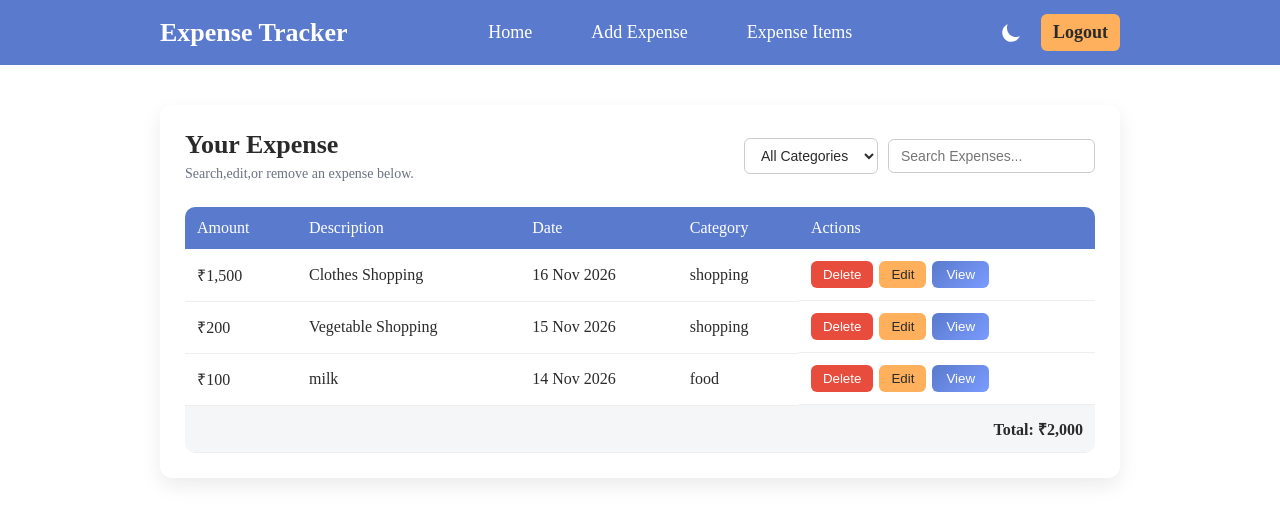
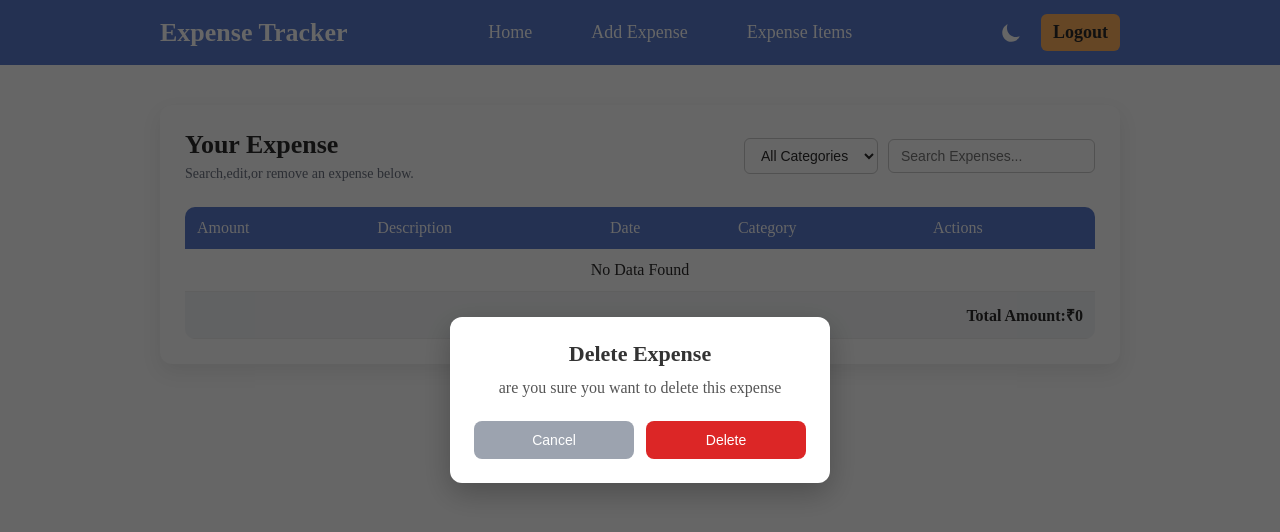
Before and after one commit to vaishalisagarka/expensetracker, a React (Vite) app: page / in a window 1280 px wide. Shown: the top 532 px of the page. Built offline with nearby package versions, Linux system fonts and the light colour scheme.

Commit message:
implement localstorage and confirmationmodel

```diff
--- a/package.json
+++ b/package.json
@@ -13,7 +13,8 @@
     "react": "^19.3.1",
     "react-dom": "^19.3.1",
     "react-icons": "^5.7.0",
-    "react-router-dom": "^7.18.5"
+    "react-router-dom": "^7.18.5",
+    "uuid": "^14.0.3"
   },
   "devDependencies": {
     "@eslint/js": "^10.0.1",
--- /dev/null
+++ b/src/components/ConfirmationModal.jsx
@@ -0,0 +1,38 @@
+
+import '../styles/ConfirmationModal.css'
+
+function ConfirmationModal({
+    title="Confirm Action",
+    message,
+    confirmText="Confirm",
+    cancelText="Cancel",
+    onConfirm,
+    onCancel,
+}) {
+
+  return (
+    <div className="confirmation-overlay" onClick={onCancel}>
+        <div
+            className="confirmation-modal"
+            role="dialog"
+            aria-modal="true"
+            aria-labelledby="confirmation-title"
+            onClick={(event) => event.stopPropagation()}
+            >
+
+            <h2 id="confirmation-title">{title}</h2>
+            <p>{message}</p>
+
+            <div className="confirmation-buttons">
+                <button type="button" className="confirmation-cancel" onClick={onCancel}>{cancelText}</button>
+
+                <button type="button" className="confirmation-delete" onClick={onConfirm}>{confirmText}</button>
+            </div>
+
+        </div>
+
+    </div>
+  )
+}
+
+export default ConfirmationModal
--- a/src/components/ExpenseForm.jsx
+++ b/src/components/ExpenseForm.jsx
@@ -1,7 +1,10 @@
 import '../styles/ExpenseForm.css'
 import { useState } from 'react';
+import {v4 as uuidv4} from "uuid";
+import { useNavigate } from 'react-router-dom';
 
 export default function ExpenseForm(){
+    const navigate=useNavigate();
     const [formData,setFormData] = useState({
         amount:"",
         description:'',
@@ -46,7 +49,11 @@ export default function ExpenseForm(){
 
         if(!validate())return;
 
-        console.log("Expense Added Successfully",formData.amount,formData.description,formData.date,formData.category);
+        const expenses=JSON.parse(localStorage.getItem('expenses') || '[]');
+        const newExpense = {...formData,id:uuidv4()};
+        localStorage.setItem('expenses',JSON.stringify([...expenses,newExpense]));
+        console.log("Expense Added Successfully",newExpense);
+        navigate("/");
     }
     return(
         <div className="expenseform">
--- a/src/components/ExpenseList.jsx
+++ b/src/components/ExpenseList.jsx
@@ -1,7 +1,24 @@
+import { useEffect, useState } from 'react';
 import '../styles/ExpenseList.css';
+import ConfirmationModal from './ConfirmationModal';
 
-function ExpenseList({expenses}){
+function ExpenseList(){
+    const [expenses,setExpenses]=useState([]);
+
+    const loadExpenses=() =>{
+        const savedExpenses=JSON.parse(localStorage.getItem("expenses") || "[]");
+        setExpenses(savedExpenses);
+    };
+
+    useEffect(() => {
+        // eslint-disable-next-line react-hooks/set-state-in-effect
+        loadExpenses();
+    },[]);
+    const totalAmount = expenses.reduce(
+        (sum,item)=> sum + Number(item.amount),0
+    );
     return(
+        <>
         <div className="ExpenseList">
             <div className="list-search">
                 <div>
@@ -39,10 +56,11 @@ function ExpenseList({expenses}){
                 </thead>
 
                 <tbody>
-                    {expenses.map((expense)=>(
-                        <tr>
+                    {expenses.length>0? (
+                        expenses.map((expense)=>(
+                        <tr key={expense.id}>
                             <td>{expense.amount}</td>
-                            <td>{expense.shopping}</td>
+                            <td>{expense.description}</td>
                             <td>{expense.date}</td>
                             <td>{expense.category}</td>
                              <td className="table-actions">
@@ -51,15 +69,32 @@ function ExpenseList({expenses}){
                                 <button className="btn-readmore">View</button>
                             </td>
                         </tr>
-                    ))}
+                    ))
+                    ):(<>
+                        <tr>
+                            <td colSpan="7" className="no-data">No Data Found</td>
+                        </tr>
+                    </>
+
+                    )}
+
 
                     <tr className="expense-total">
-                        <td colSpan={5}>Total: ₹2,000</td>
+                        <td colSpan={5}>Total Amount:₹{totalAmount}</td>
                     </tr>
                 </tbody>
             </table>
 
         </div>
+        <ConfirmationModal
+        title="Delete Expense"
+        message={"are you sure you want to delete this expense"}
+        confirmText="Delete"
+        cancelText="Cancel"
+        onCancel={()=>{}}
+        onConfirm={()=>{}}
+        />
+        </>
     );
 }
 
--- a/src/pages/Homepage.jsx
+++ b/src/pages/Homepage.jsx
@@ -2,31 +2,11 @@ import ExpenseList from "../components/ExpenseList";
 import Navbar from "../components/Navbar";
 
 function Homepage(){
-    const expenses=[
-    {
-      amount:"₹1,500",
-      shopping:"Clothes Shopping",
-      date:"16 Nov 2026",
-      category:"shopping"
-    },
-    {
-      amount:"₹200",
-      shopping:"Vegetable Shopping",
-      date:"15 Nov 2026",
-      category:"shopping"
-    },
-    {
-      amount:"₹100",
-      shopping:"milk",
-      date:"14 Nov 2026",
-      category:"food"
-    }
 
-  ]
     return(
         <>
         <Navbar/>
-        <ExpenseList expenses={expenses}/>
+        <ExpenseList />
         </>
     );
 }
--- /dev/null
+++ b/src/styles/ConfirmationModal.css
@@ -0,0 +1,66 @@
+.confirmation-overlay{
+    position: fixed;
+    top: 0;
+    right: 0;
+    bottom: 0;
+    left: 0;
+    display: flex;
+    align-items: center;
+    justify-content: center;
+    padding: 20px;
+    background: rgba(0,0,0,0.6);
+    z-index: 1000;
+}
+
+.confirmation-modal{
+    width: 100%;
+    max-width: 380px;
+    padding: 24px;
+    border-radius: 12px;
+    background: #ffffff;
+    box-shadow: 0 10px 30px rgba(0,0,0,0.25);
+    text-align: center;
+}
+
+.confirmation-modal h2{
+    margin: 0 0 12px;
+    color: #333;
+    font-size: 22px;
+}
+
+.confirmation-modal p{
+    margin: 0;
+    color: #555;
+}
+
+.confirmation-buttons{
+    display: flex;
+    gap: 12px;
+    margin-top: 24px;
+}
+
+.confirmation-buttons button{
+    flex: 1;
+    padding: 11px;
+    border: none;
+    border-radius: 8px;
+    color: white;
+    cursor: pointer;
+    font-size: 14px;
+}
+
+.confirmation-cancel{
+    background: #9ca3af;
+}
+
+.confirmation-delete{
+    background: #dc2626;
+}
+
+.confirmation-cancel:hover{
+    background: #6b7280;
+}
+
+.confirmation-delete:hover{
+    background: #b91c1c;
+}
```
Also changed, not shown: 1 other file (tests, documents, lock files or other folders).
